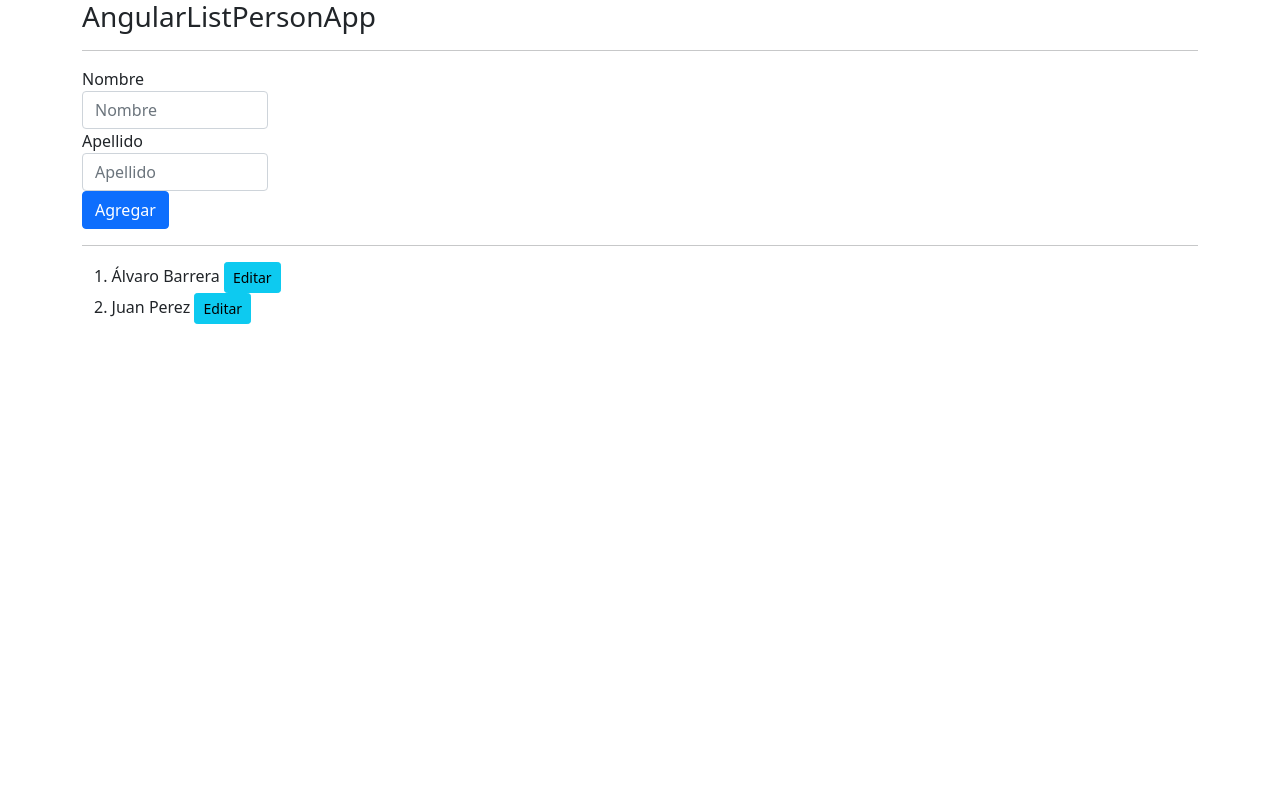
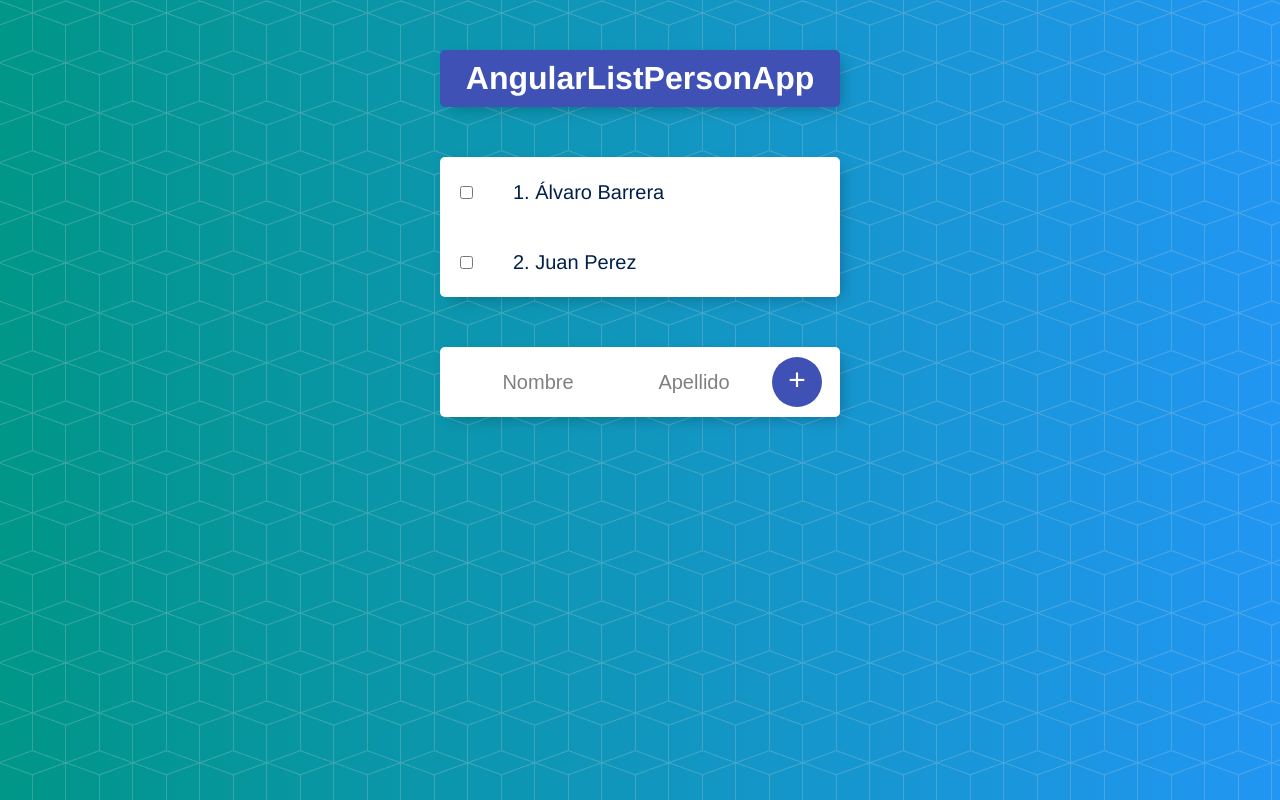
Before and after one commit to alvaro-barrera/AngularListPerson, an Angular app: page / in a window 1280 px wide. Shown: the top 800 px of the page. Built offline with nearby package versions, Linux system fonts and the light colour scheme.

Commit message:
Cambio de estilos

```diff
--- a/angular.json
+++ b/angular.json
@@ -30,13 +30,9 @@
               "src/assets"
             ],
             "styles": [
-              "src/styles.css",
-              "node_modules/bootstrap/dist/css/bootstrap.min.css"
+              "src/styles.css"
             ],
             "scripts": [
-              "node_modules/jquery/dist/jquery.slim.min.js",
-              "node_modules/popper.js/dist/umd/popper.min.js",
-              "node_modules/bootstrap/dist/js/bootstrap.min.js"
             ]
           },
           "configurations": {
--- a/src/app/app.component.html
+++ b/src/app/app.component.html
@@ -1,16 +1,13 @@
-
-<div class="container">
-  <div class="col">
-    <h3>{{ title }}</h3>
-  </div>
-  <hr />
-  <app-form
-  ></app-form>
-
-  <hr />
+<div class="box" id="heading">
+  <h1>{{ title }}</h1>
+</div>
+<div class="box">
   <app-person
     [person]="person"
     [i]="i"
     *ngFor="let person of persons; let i = index"
   ></app-person>
 </div>
+<div class="box">
+  <app-form></app-form>
+</div>
--- a/src/app/form/form.component.html
+++ b/src/app/form/form.component.html
@@ -1,30 +1,19 @@
-<form action="" class="form-row">
-  <div class="form-group col-md-2">
-    <label for="name" class="sr-only">Nombre</label>
+<form action="" class="item">
   <input
     type="text"
-      class="form-control"
     id="name"
     name="name"
     placeholder="Nombre"
-      #nameRef
+    [(ngModel)]="nameInput"
   />
-  </div>
-  <div class="form-group col-md-2">
-    <label for="lastname" class="sr-only">Apellido</label>
   <input
     type="text"
-      class="form-control"
     id="lastname"
     name="lastname"
     placeholder="Apellido"
-      #lastnameRef
-
+    [(ngModel)]="lastnameInput"
   />
-  </div>
-  <div class="col">
   <button class="btn btn-primary" type="submit" (click)="storePerson()">
-      Agregar
+    +
   </button>
-  </div>
 </form>
--- a/src/app/form/form.component.ts
+++ b/src/app/form/form.component.ts
@@ -17,10 +17,10 @@
 })
 export class FormComponent implements OnInit {
   // @Output() personCreate = new EventEmitter<Person>();
-  // nameInput: string = '';
-  // lastnameInput: string = '';
-  @ViewChild('nameRef') nameRef: ElementRef;
-  @ViewChild('lastnameRef') lastnameRef: ElementRef;
+  nameInput: string = '';
+  lastnameInput: string = '';
+  // @ViewChild('nameRef') nameRef: ElementRef;
+  // @ViewChild('lastnameRef') lastnameRef: ElementRef;
 
   constructor(
     private logginService: LoggingService,
@@ -29,11 +29,11 @@
   ngOnInit() {}
 
   storePerson() {
-    // let person = new Person(this.nameInput, this.lastnameInput);
-    let person = new Person(
-      this.nameRef.nativeElement.value,
-      this.lastnameRef.nativeElement.value
-    );
+    let person = new Person(this.nameInput, this.lastnameInput);
+    // let person = new Person(
+    //   this.nameRef.nativeElement.value,
+    //   this.lastnameRef.nativeElement.value
+    // );
     // this.logginService.sendMessageToConsole(
     //   `Persona enviada: ${person.name} ${person.lastname}`
     // );
--- a/src/app/person/person.component.html
+++ b/src/app/person/person.component.html
@@ -1,10 +1,4 @@
-<div class="container">
-  <div class="row">
-    <div class="col">
-      <div>
-        {{ i + 1 }}. {{ person.name }} {{ person.lastname }}
-        <button class="btn btn-sm btn-info" (click)="emitGreeting()">Editar</button>
-      </div>
-    </div>
-  </div>
+<div class="item">
+  <input type="checkbox" class="btn btn-sm btn-info" (click)="emitGreeting()" />
+  <p>{{ i + 1 }}. {{ person.name }} {{ person.lastname }}</p>
 </div>
--- a/src/styles.css
+++ b/src/styles.css
@@ -1 +1,88 @@
-/* You can add global styles to this file, and also import other style files */
+html {
+  background-color: #2196F3;
+  min-height: 1000px;
+  font-family: 'helvetica neue';
+  background: url(./assets/bg-pattern.png), #2196F3;
+  background: url(./assets/bg-pattern.png), -webkit-gradient(linear, right top, left top, from(#2196F3), to(#009688));
+  background: url(./assets/bg-pattern.png), linear-gradient(to left, #2196F3, #009688)
+}
+
+h1 {
+  color: #fff;
+  padding: 10px;
+}
+
+.box {
+  max-width: 400px;
+  margin: 50px auto;
+  background: white;
+  border-radius: 5px;
+  box-shadow: 5px 5px 15px -5px rgba(0, 0, 0, 0.3);
+}
+
+#heading {
+  background-color: #3F51B5;
+  text-align: center;
+}
+
+.item {
+  min-height: 70px;
+  display: flex;
+  align-items: center;
+  border-bottom: 1px solid #F1F1F1;
+}
+
+.item:last-child {
+  border-bottom: 0;
+}
+
+
+input[type="checkbox"] {
+  margin: 20px;
+}
+
+p {
+  margin: 0;
+  padding: 20px;
+  font-size: 20px;
+  font-weight: 200;
+  color: #00204a;
+}
+
+form {
+  text-align: center;
+  margin-left: 20px;
+}
+
+button {
+  min-height: 50px;
+  width: 50px;
+  border-radius: 50%;
+  border-color: transparent;
+  background-color: #3F51B5;
+  color: #fff;
+  font-size: 30px;
+  padding-bottom: 6px;
+  border-width: 0;
+}
+
+input[type="text"] {
+  text-align: center;
+  height: 60px;
+  top: 10px;
+  border: none;
+  background: transparent;
+  font-size: 20px;
+  font-weight: 200;
+  width: 40%;
+}
+
+input[type="text"]:focus {
+  outline: none;
+  box-shadow: inset 0 -3px 0 0 #3F51B5;
+}
+
+::placeholder {
+  color: grey;
+  opacity: 1;
+}
```
Also changed, not shown: src/assets/bg-pattern.png (added). Lines whose indentation alone changed are shown as unchanged.
